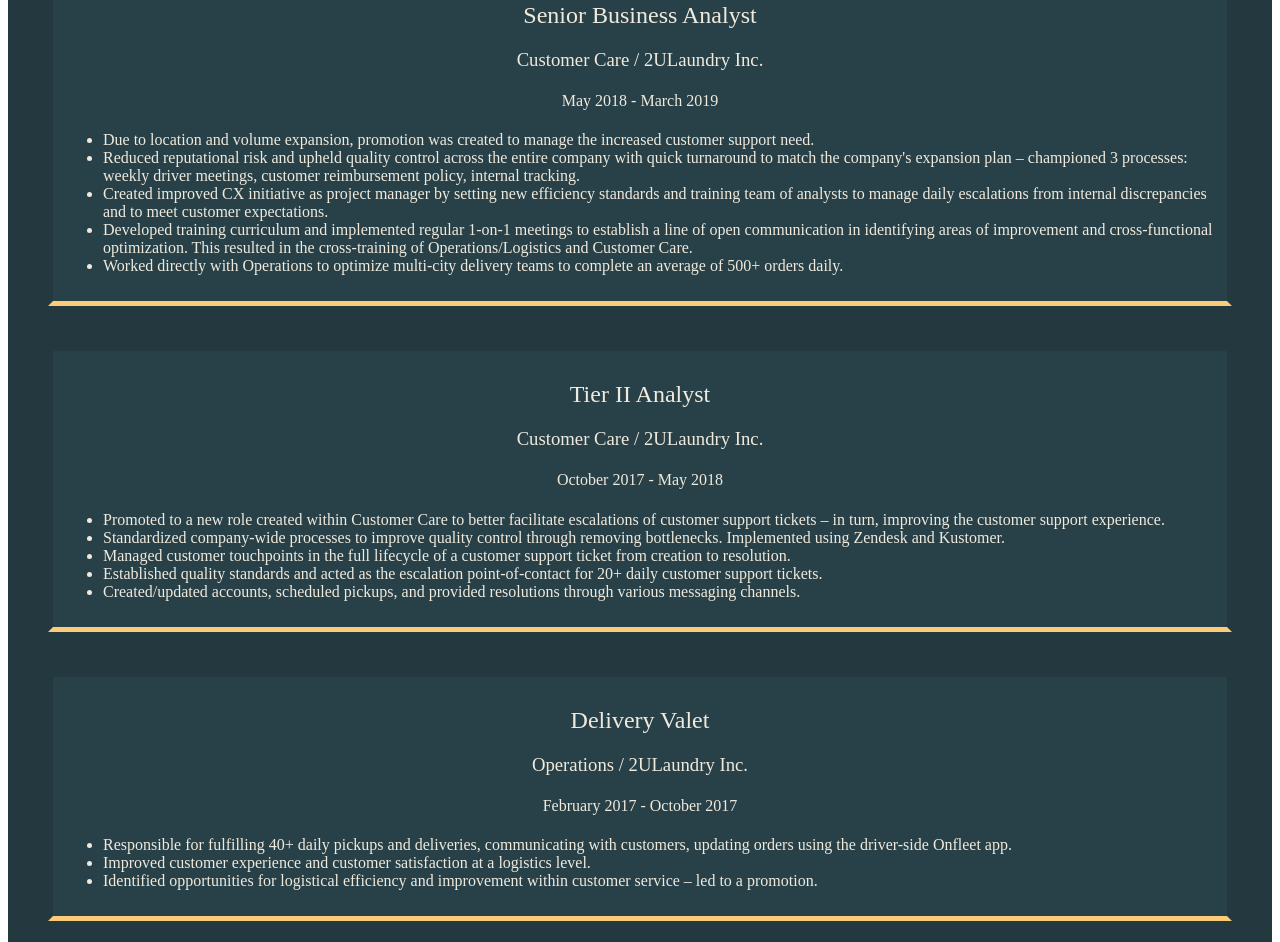
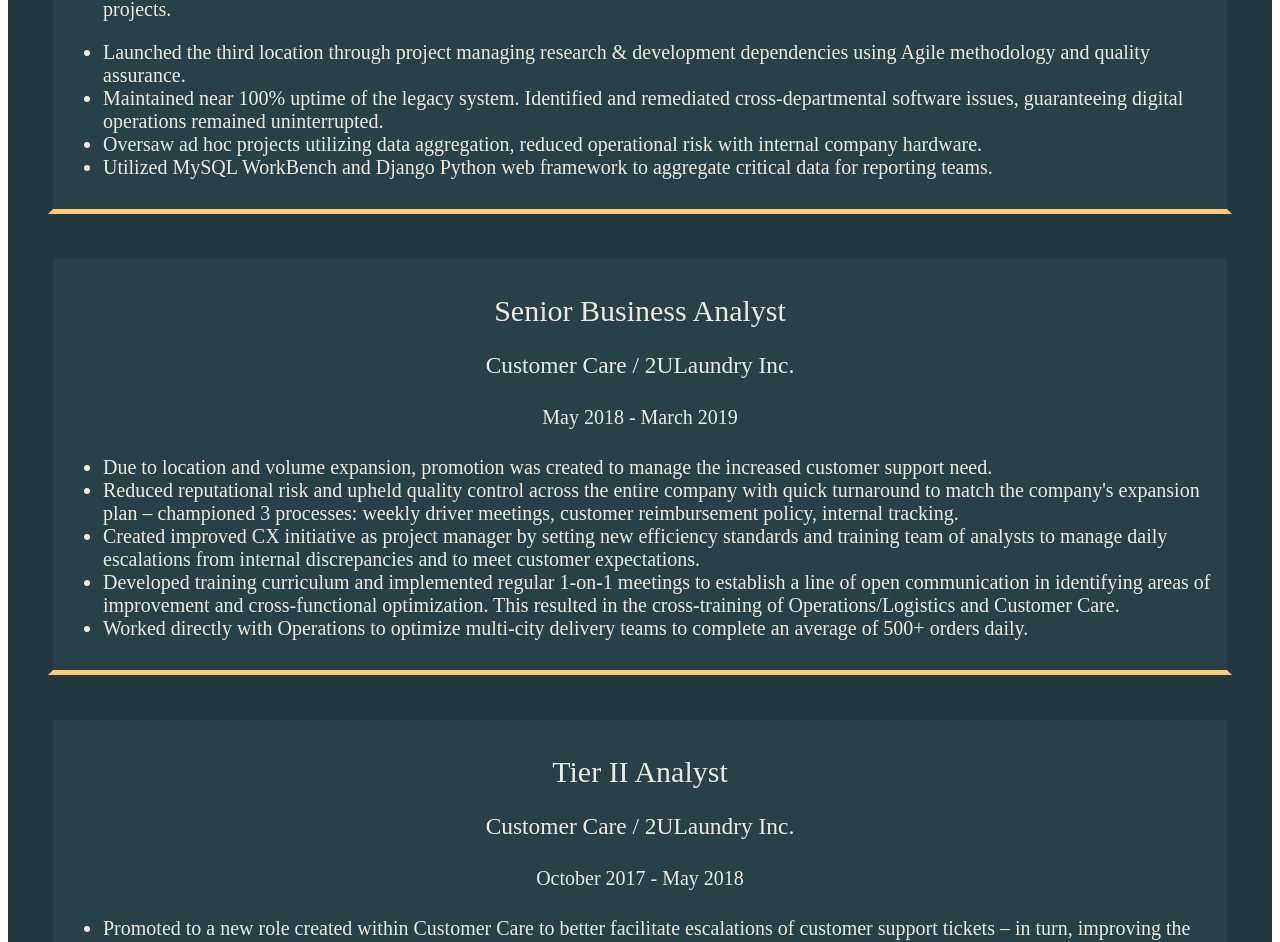
Before and after one commit to lflint07/new_website, a React (Create React App) app: page / in a window 1280 px wide. Shown: the part 1855-2797 px from the top of the page. Built offline with nearby package versions, Linux system fonts and the light colour scheme.

Commit message:
updating any updates

```diff
--- a/src/components/Experience.js
+++ b/src/components/Experience.js
@@ -113,7 +113,7 @@
             </div>
           </div>
           <div className="job job-4">
-            <h2>Delivery Valet</h2>
+            <h2>Logistics Delivery Valet</h2>
             <h3>Operations / 2ULaundry Inc.</h3>
             <h4>February 2017 - October 2017</h4>
             <div>
--- a/src/scss/_mobile.scss
+++ b/src/scss/_mobile.scss
@@ -46,6 +46,7 @@
       display: flex;
       flex-direction: column;
       margin: 10px;
+      font-size: 20px;
     }
   }
 
@@ -58,7 +59,7 @@
     .job {
       border: solid 5px $primary-color;
       border-bottom: $tertiary-color solid;
-      // margin-bottom: 20px;
+      font-size: 20px;
     }
     .li {
       justify-content: center;
@@ -66,10 +67,14 @@
   }
 
   //Projects
+  .projects {
+    margin: 20px;
+  }
   .project-container{
     display: flex;
     flex-direction: row;
     justify-content: center;
+
 
     .project.boxes {
       display: flex;
@@ -154,7 +159,7 @@
     .job {
       border: solid 5px $primary-color;
       border-bottom: $tertiary-color solid;
-      margin-bottom: 20px;
+      // margin-bottom: 20px;
     }
   }
 
--- a/src/scss/index.scss
+++ b/src/scss/index.scss
@@ -150,11 +150,17 @@
   .experience-container {
     display: flex;
     flex-direction: column;
+    margin: 20px;
+  }
+
+  .experience-header {
+    display: flex;
+    flex-direction: column;
+    margin: 20px;
   }
   .job-experience {
     display: flex;
     flex-direction: column;
-    margin: 20px;
 
   }
   .job {
```
